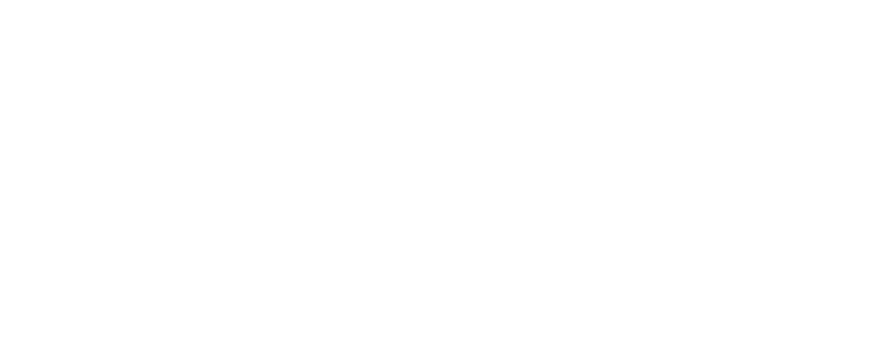
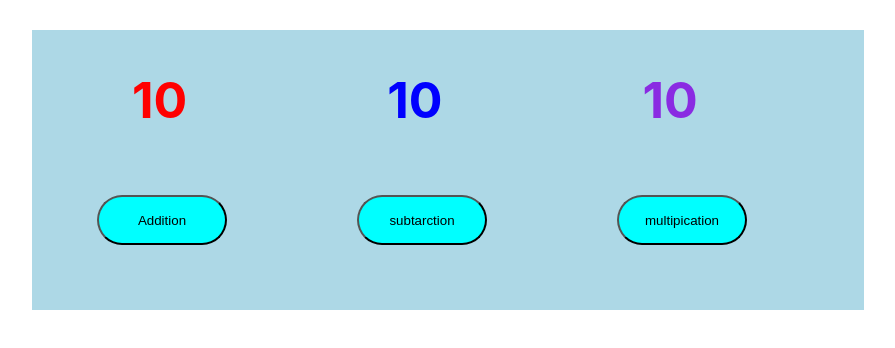
Before and after one commit to jnanendrakumartv/ReactJS, a React (Create React App) app: page /4 in a window 1280 px wide. Shown: the top 348 px of the page, without its empty margins (168-1063 px from the left). Built offline with nearby package versions, Linux system fonts and the light colour scheme.

Commit message:
task3 commited

```diff
--- a/src/App.js
+++ b/src/App.js
@@ -7,6 +7,8 @@
   import Cityclass from './task2/Cityclass';
   import Dobclass from './task2/Dobclass';
   import Login from './task2/Login';
+  import Arithamaticoperation from './task3/Arithamaticoperation';
+  //import Onclick from './task2/Onclick';
   //import Signin from'./Signin';
 //import Login from'./Login';
 
@@ -19,6 +21,9 @@
         <Route exact path='/1' component={Cityclass}></Route>
         <Route exact path='/2' component={Dobclass}></Route>
         <Route exact path='/3' component={Login}></Route>
+        <Route exact path='/4' component={Arithamaticoperation}></Route>
+         {/* <Route exact path='/4' component={Onclick}></Route>  */}
+
 
       </switch>
     </Router>
--- a/src/task2/Ageclass.js
+++ b/src/task2/Ageclass.js
@@ -1,5 +1,6 @@
 import React, { Component } from 'react';
 import Ageprint from './Ageprint';
+// import Cityclass from './Cityclass';
 
 class Ageclass extends Component {
     render() {
@@ -9,6 +10,7 @@
                 <Ageprint age="25">Jnanendra</Ageprint>
                 <Ageprint age="27">Harish</Ageprint>
                 <Ageprint age="27">Vijay</Ageprint>
+
             </div>
         );
     }
--- a/src/task2/Login.js
+++ b/src/task2/Login.js
@@ -1,5 +1,5 @@
 import React, { Component } from 'react';
-import './Login.css';
+// import './Login.css';
 
 class Login extends Component {
     constructor(props){
--- /dev/null
+++ b/src/task3/Arithamaticoperation.js
@@ -0,0 +1,40 @@
+import React, { Component } from 'react';
+ import './airthmatic.css'
+
+class Arithamaticoperation extends Component {
+constructor(props){
+    super(props);
+    this.state={number:10,number1:10,number2:10
+    };
+}
+addition=()=> {
+this.setState(
+    {  number:this.state.number=this.state.number +5}
+)
+}
+subtarction=()=> {
+    if(this.state.number1>0)
+    this.setState(
+
+        {  number1:this.state.number1=this.state.number1 -5}
+    )
+    }
+    multipication=()=> {
+        this.setState(
+            {  number2:this.state.number2=this.state.number2 *5}
+        )
+        }
+    render() {
+        return (
+            <div id="body" ><br></br><br></br>
+                <b id="b1">{this.state.number}</b>
+                <b id="b2">{this.state.number1}</b>
+                <b id="b3">{this.state.number2}</b><br></br>
+                <button id="button" onClick={this.addition}>Addition</button>
+                <button  id="button" onClick={this.subtarction}>subtarction</button>
+                <button  id="button" onClick={this.multipication}>multipication</button>
+            </div>
+        );
+    }
+}
+export default Arithamaticoperation;
--- /dev/null
+++ b/src/task3/airthmatic.css
@@ -0,0 +1,30 @@
+#button{
+    background-color: aqua;
+    width: 130px;
+    height: 50px;
+    margin: 65px;
+    border-radius: 25px;
+}
+#button:hover{
+    background-color: cornflowerblue;
+    color: aliceblue;
+}
+b{
+    font-size: 50px;
+    margin: 100px;
+}
+#b1{
+    color: red;
+}
+#b2{
+    color: blue;
+}
+#b3{
+    color: blueviolet;
+}
+#body{
+ background-color: lightblue;
+    width: 65%;
+   margin-left: 200px;
+   margin-top: 30px;
+}
```
